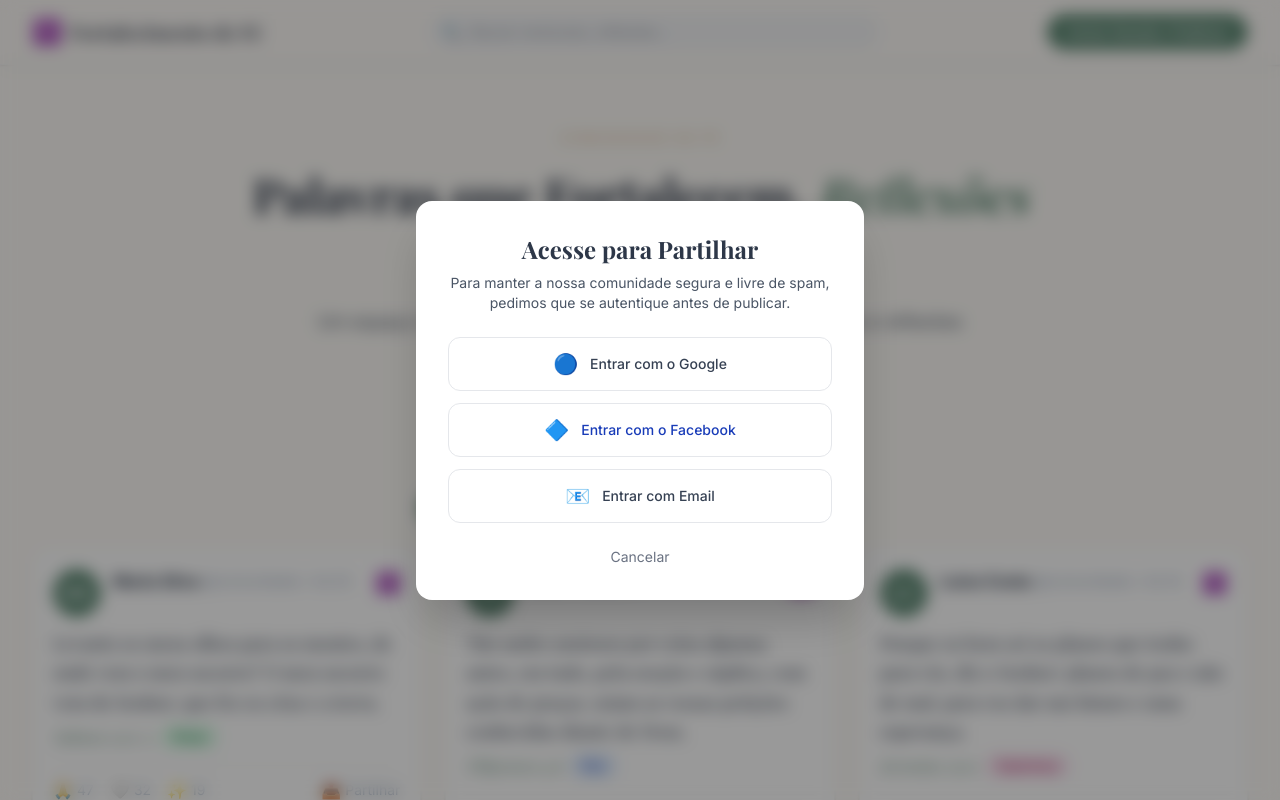
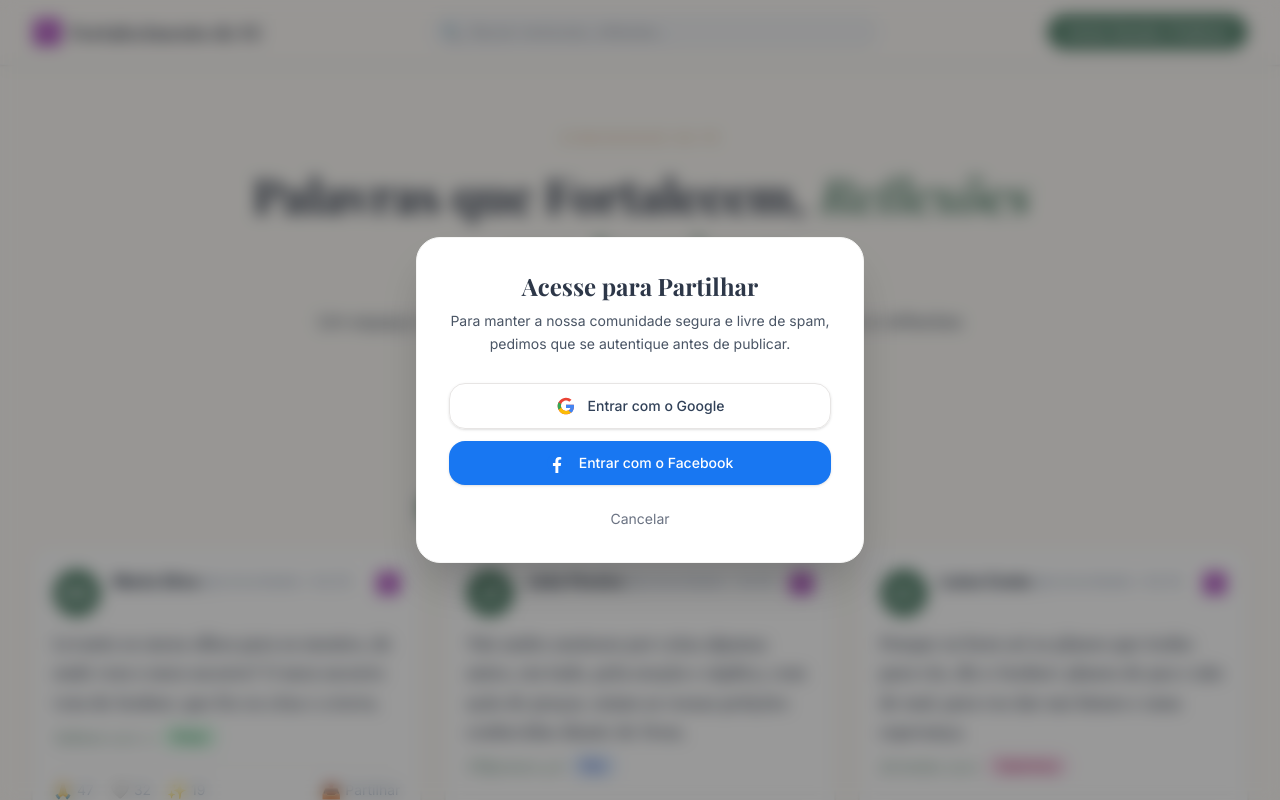
Before and after one commit to obraga45/fortalecimentodefe, a Next.js app: page / in a window 1280 px wide. Both pictures are taken after a click on the button "Iniciar Sessão / Publicar". Shown: the top 800 px of the page. Built offline with nearby package versions, Linux system fonts and the light colour scheme; no server answers; the database is empty; a web font is replaced by a local one.

Commit message:
Refine social login modal
Remove the email option from the login modal and polish the Google and Facebook actions with branded icons and cleaner styling.

```diff
--- a/components/LoginModal.tsx
+++ b/components/LoginModal.tsx
@@ -2,6 +2,44 @@
 
 import { useEffect } from "react";
 import { useAuth } from "@/src/hooks/useAuth";
+
+function GoogleLogo() {
+  return (
+    <svg aria-hidden="true" viewBox="0 0 24 24" className="h-5 w-5">
+      <path
+        fill="#EA4335"
+        d="M12 10.2v3.9h5.5c-.2 1.3-1.5 3.8-5.5 3.8-3.3 0-6-2.8-6-6.2s2.7-6.2 6-6.2c1.9 0 3.2.8 3.9 1.5l2.7-2.6C16.9 2.8 14.7 2 12 2 6.5 2 2 6.5 2 12s4.5 10 10 10c5.8 0 9.6-4.1 9.6-9.8 0-.7-.1-1.2-.2-1.7H12Z"
+      />
+      <path
+        fill="#34A853"
+        d="M2 12c0 1.6.4 3.1 1.2 4.5l3.2-2.5C5.9 13.4 5.7 12.7 5.7 12s.2-1.4.6-2L3.1 7.5A10 10 0 0 0 2 12Z"
+      />
+      <path
+        fill="#FBBC05"
+        d="M12 22c2.7 0 4.9-.9 6.5-2.4l-3.2-2.6c-.9.6-2 .9-3.3.9-2.5 0-4.7-1.7-5.5-4l-3.3 2.5C4.8 19.8 8.1 22 12 22Z"
+      />
+      <path
+        fill="#4285F4"
+        d="M21.6 12.2c0-.7-.1-1.2-.2-1.8H12v3.9h5.5c-.3 1.4-1.1 2.5-2.3 3.3l3.2 2.6c1.9-1.8 3.2-4.5 3.2-8Z"
+      />
+    </svg>
+  );
+}
+
+function FacebookLogo() {
+  return (
+    <svg aria-hidden="true" viewBox="0 0 24 24" className="h-5 w-5">
+      <path
+        fill="#1877F2"
+        d="M24 12a12 12 0 1 0-13.9 11.9v-8.4H7.1V12h3V9.4c0-3 1.8-4.6 4.4-4.6 1.3 0 2.6.2 2.6.2v2.9h-1.5c-1.5 0-2 .9-2 1.9V12H17l-.6 3.5h-2.8V24A12 12 0 0 0 24 12Z"
+      />
+      <path
+        fill="#FFF"
+        d="M16.4 15.5 17 12h-3.4V9.8c0-1 .5-1.9 2-1.9h1.5V5c0 0-1.3-.2-2.6-.2-2.7 0-4.4 1.6-4.4 4.6V12h-3v3.5h3V24c.6.1 1.2.1 1.9.1s1.1 0 1.6-.1v-8.5h2.8Z"
+      />
+    </svg>
+  );
+}
 
 export default function LoginModal({ isOpen, onClose }: { isOpen: boolean; onClose: () => void }) {
   const { signInWithGoogle, signInWithFacebook } = useAuth();
@@ -40,36 +78,31 @@
       className="fixed inset-0 z-[100] flex items-end sm:items-center justify-center p-3 sm:p-4 bg-black/40 backdrop-blur-sm"
       onClick={handleBackdropClick}
     >
-      <div className="bg-white rounded-t-2xl sm:rounded-2xl shadow-2xl max-w-md w-full p-5 sm:p-8 transform transition-all">
-        <div className="text-center mb-4 sm:mb-6">
+      <div className="bg-white rounded-t-2xl sm:rounded-3xl shadow-2xl max-w-md w-full p-5 sm:p-8 transform transition-all border border-stone-100">
+        <div className="text-center mb-5 sm:mb-7">
           <h2 className="text-xl sm:text-2xl font-serif font-bold text-foreground mb-2">
             Acesse para Partilhar
           </h2>
-          <p className="text-gray-600 text-xs sm:text-sm">
+          <p className="text-gray-600 text-xs sm:text-sm leading-relaxed">
             Para manter a nossa comunidade segura e livre de spam, pedimos que se autentique antes de publicar.
           </p>
         </div>
 
-        <div className="space-y-2 sm:space-y-3">
+        <div className="space-y-3">
           <button
             onClick={handleGoogleSignIn}
-            className="w-full flex items-center justify-center gap-2 sm:gap-3 px-3 sm:px-4 py-2.5 sm:py-3 border border-gray-200 rounded-xl hover:bg-gray-50 transition-colors text-sm"
+            className="w-full flex items-center justify-center gap-3 px-4 py-3 border border-stone-200 rounded-2xl hover:bg-stone-50 transition-colors text-sm shadow-sm"
           >
-            <span className="text-lg sm:text-xl">🔵</span>
-            <span className="font-medium text-gray-700">Entrar com o Google</span>
+            <GoogleLogo />
+            <span className="font-medium text-slate-700">Entrar com o Google</span>
           </button>
 
           <button
             onClick={handleFacebookSignIn}
-            className="w-full flex items-center justify-center gap-2 sm:gap-3 px-3 sm:px-4 py-2.5 sm:py-3 border border-gray-200 rounded-xl hover:bg-blue-50 transition-colors text-sm"
+            className="w-full flex items-center justify-center gap-3 px-4 py-3 rounded-2xl bg-[#1877F2] hover:bg-[#1668d8] transition-colors text-sm shadow-sm"
           >
-            <span className="text-lg sm:text-xl">🔷</span>
-            <span className="font-medium text-blue-800">Entrar com o Facebook</span>
-          </button>
-
-          <button className="w-full flex items-center justify-center gap-2 sm:gap-3 px-3 sm:px-4 py-2.5 sm:py-3 border border-gray-200 rounded-xl hover:bg-gray-50 transition-colors text-sm">
-            <span className="text-lg sm:text-xl">📧</span>
-            <span className="font-medium text-gray-700">Entrar com Email</span>
+            <FacebookLogo />
+            <span className="font-medium text-white">Entrar com o Facebook</span>
           </button>
         </div>
 
--- a/src/hooks/useAuth.ts
+++ b/src/hooks/useAuth.ts
@@ -1,7 +1,6 @@
 "use client";
 
 import { useEffect, useState } from "react";
-import { createBrowserClient } from "@supabase/ssr";
 import type { User } from "@supabase/supabase-js";
 import { supabase } from "../utils/supabase";
 
```
